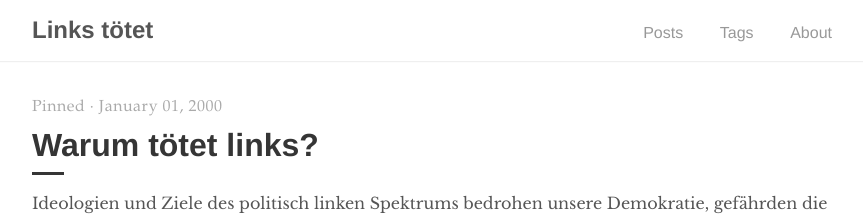
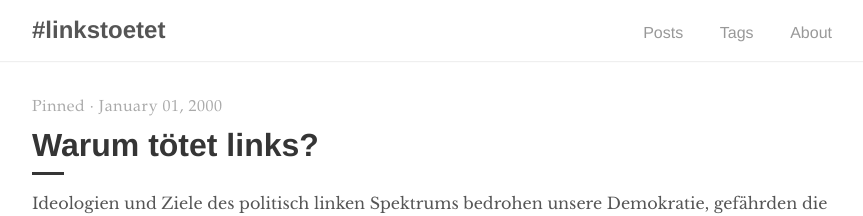
Before and after one commit to lnksttt/fantastic-umbrella, a Jekyll site: the page built from index.html, in a window 1280 px wide. Shown: the top 216 px of the page, without its empty margins (208-1071 px from the left). Built offline with Jekyll 4.4.1, drawn with Linux system fonts in a browser that asks for light colours; the list of posts is cut into pages by our own code.

Commit message:
Update _config.yml

```diff
--- a/_config.yml
+++ b/_config.yml
@@ -1,5 +1,5 @@
 # Site settings
-title:          "Links tötet"
+title:          "#linkstoetet"
 description:    "Die Gefahr linker Ideologien für die Gesellschaft und ihre Bürgerinnen und Bürger"
 baseurl:        "/"
 url:            "https://www.linkstoetet.de"
```
